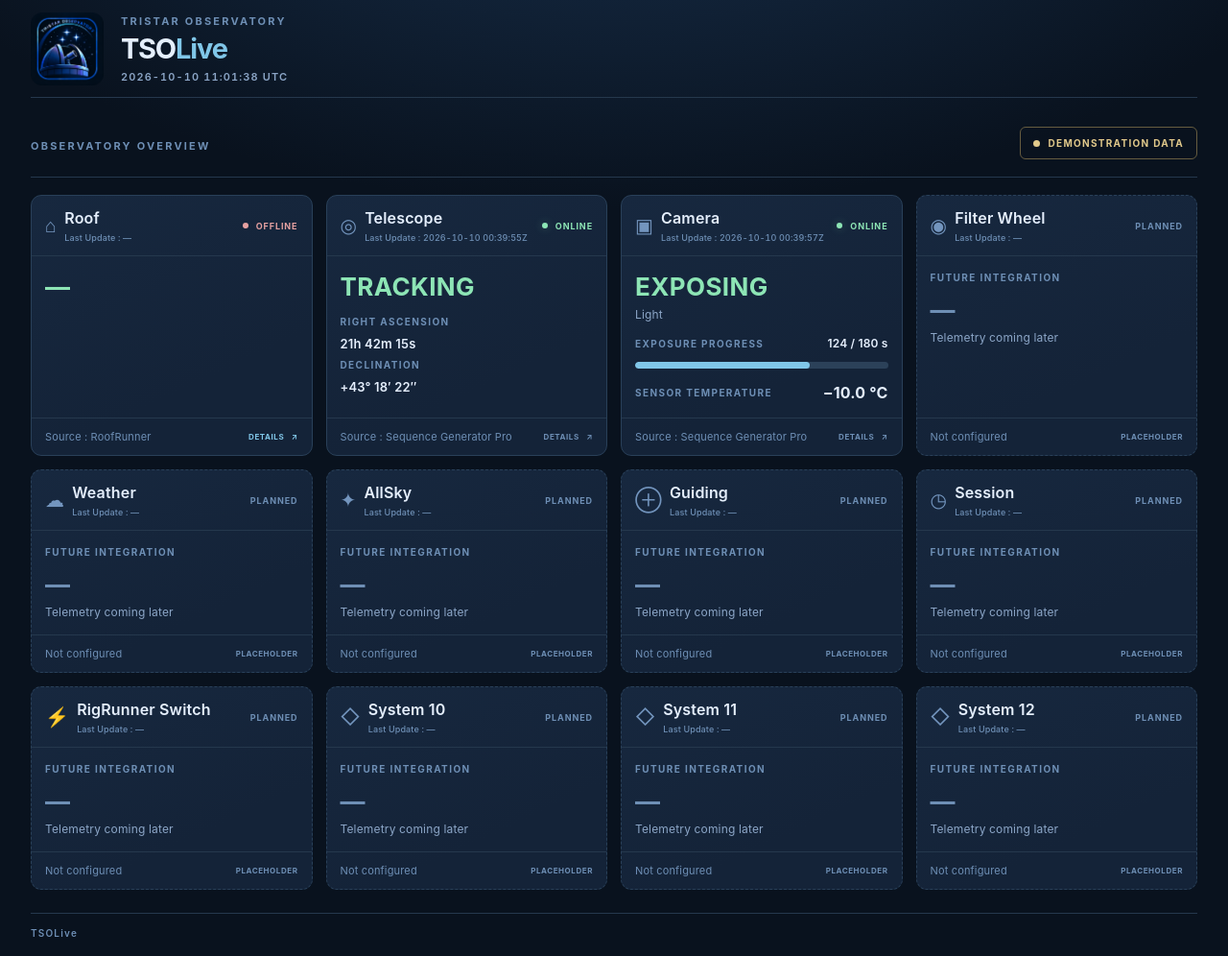
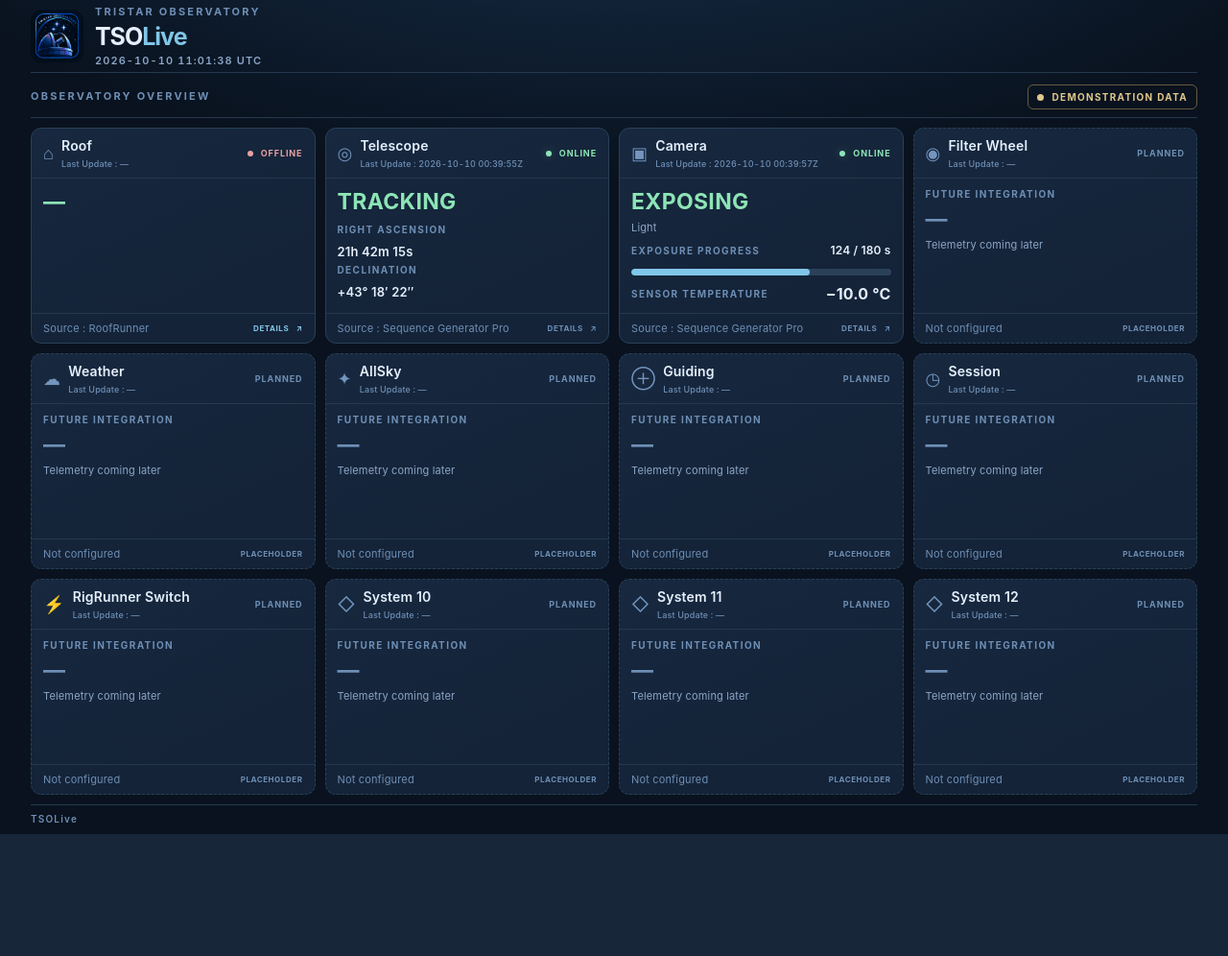
Before and after one commit to EorEquis/TSOLive, a FastAPI app: page / in a window 1280 px wide. Shown: the whole page at 96% size. After the commit the page ends 869 px from the top, so only its background shows below. Run offline with FastAPI, Linux system fonts and the light colour scheme.

Commit message:
Compact desktop homepage into responsive four-by-three overview

```diff
--- a/static/styles.css
+++ b/static/styles.css
@@ -103,3 +103,32 @@ main{padding-top:30px}
 /* Shared details breadcrumb navigation. */
 .details-breadcrumb-home{color:inherit;text-decoration:none}
 .details-breadcrumb-home:hover,.details-breadcrumb-home:focus-visible{color:var(--cyan);text-decoration:underline}
+
+/* Twelve-slot observatory overview: four columns, three compact rows on desktop.
+   This is homepage-only; shared details page layout is unchanged. */
+@media(min-width:1251px){
+  .tile-grid{grid-template-columns:repeat(4,minmax(0,1fr));grid-template-rows:repeat(3,minmax(0,1fr));gap:10px}
+  .topbar{min-height:76px}
+  .brand-logo{width:55px;height:55px}
+  .brand{gap:12px}
+  .brand h1{font-size:25px}
+  .header-clock{margin-top:5px}
+  main:not(.details-main){padding-top:12px}
+  main:not(.details-main) .section-heading{padding-bottom:8px;margin-bottom:10px}
+  main:not(.details-main) .demo-pill{padding:6px 9px}
+  .tile-grid .tile-head{padding:9px 12px;gap:5px}
+  .tile-grid .tile-body{padding:10px 12px}
+  .tile-grid .tile-foot{padding:8px 12px}
+  .tile-grid .tile-icon{font-size:18px}
+  .tile-grid h3{font-size:14px}
+  .tile-grid .big-status{font-size:23px}
+  .tile-grid .readouts{margin-top:9px;gap:5px}
+  .tile-grid .exposure,.tile-grid .sensor{margin-top:9px}
+  .tile-grid .tile-update{font-size:9px}
+  .tile-grid .metric-label{margin-bottom:6px}
+  .tile-grid .description{font-size:11px}
+  main:not(.details-main)+.page-footer{margin-top:10px;padding:8px 0 10px}
+}
+@media(min-width:1251px) and (min-height:700px){
+  main:not(.details-main) .tile-grid{min-height:min(610px,calc(100vh - 195px))}
+}
```
